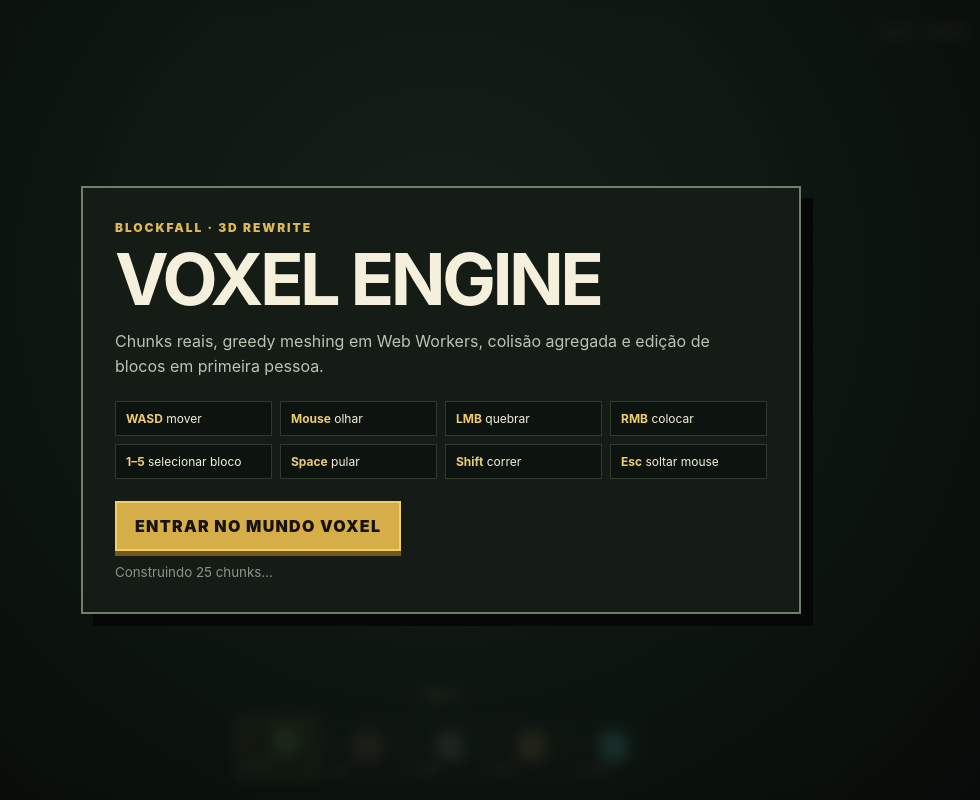
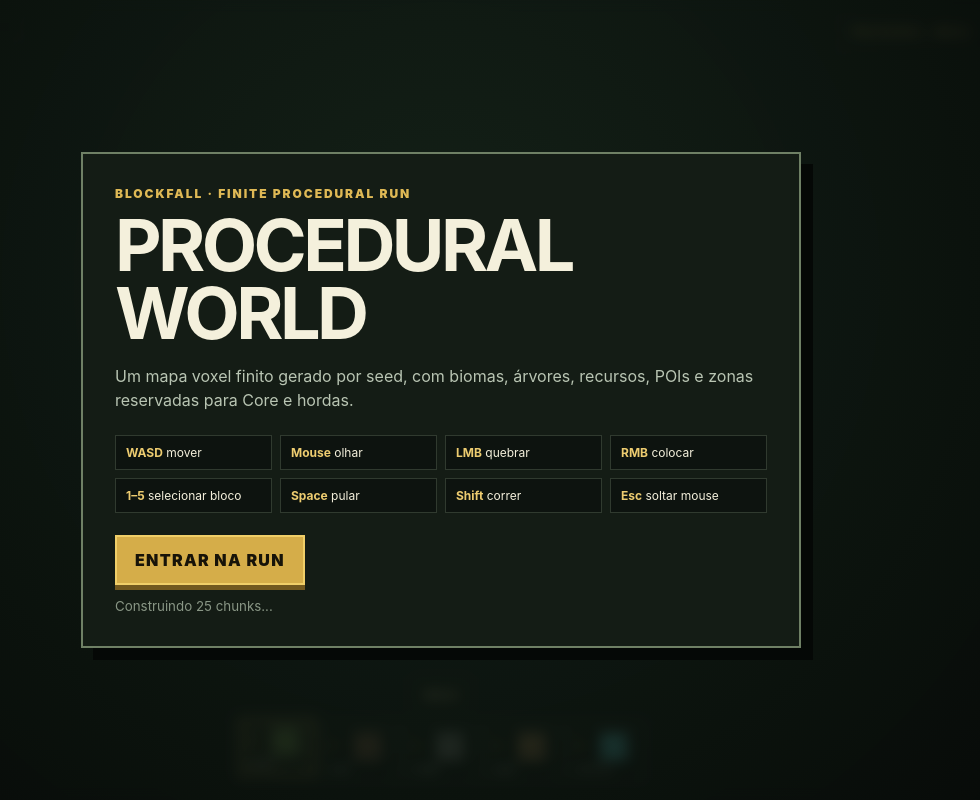
Before and after one commit to EduardoLavall/blockbound, a website built with Vite: page index.html in a window 1280 px wide. Shown: the whole page, without its empty margins (199-1179 px from the left). Built offline with nearby package versions, Linux system fonts and the light colour scheme.

Commit message:
ui: present finite procedural world phase

```diff
--- a/index.html
+++ b/index.html
@@ -5,22 +5,22 @@
     <meta name="viewport" content="width=device-width, initial-scale=1.0" />
     <meta name="theme-color" content="#10170f" />
     <meta name="description" content="Blockfall — 3D voxel FPS tower defense roguelite." />
-    <title>Blockfall — Voxel Engine</title>
+    <title>Blockfall — Procedural World</title>
   </head>
   <body>
     <div id="app">
       <canvas id="game-canvas"></canvas>
       <div id="crosshair" aria-hidden="true"></div>
       <div id="debug"></div>
-      <div id="status">VOXEL ENGINE · ISSUE #4</div>
+      <div id="status">PROCEDURAL WORLD · ISSUE #5</div>
       <div id="target-info">BUILD</div>
       <div id="hotbar" aria-label="Hotbar"></div>
 
       <div id="start-overlay" class="overlay">
         <div class="panel">
-          <div class="eyebrow">BLOCKFALL · 3D REWRITE</div>
-          <h1>VOXEL ENGINE</h1>
-          <p>Chunks reais, greedy meshing em Web Workers, colisão agregada e edição de blocos em primeira pessoa.</p>
+          <div class="eyebrow">BLOCKFALL · FINITE PROCEDURAL RUN</div>
+          <h1>PROCEDURAL WORLD</h1>
+          <p>Um mapa voxel finito gerado por seed, com biomas, árvores, recursos, POIs e zonas reservadas para Core e hordas.</p>
           <div class="controls">
             <span><b>WASD</b> mover</span>
             <span><b>Mouse</b> olhar</span>
@@ -31,8 +31,8 @@
             <span><b>Shift</b> correr</span>
             <span><b>Esc</b> soltar mouse</span>
           </div>
-          <button id="play-button">ENTRAR NO MUNDO VOXEL</button>
-          <small id="loading-label">Inicializando...</small>
+          <button id="play-button">ENTRAR NA RUN</button>
+          <small id="loading-label">Gerando seed...</small>
         </div>
       </div>
     </div>
```
